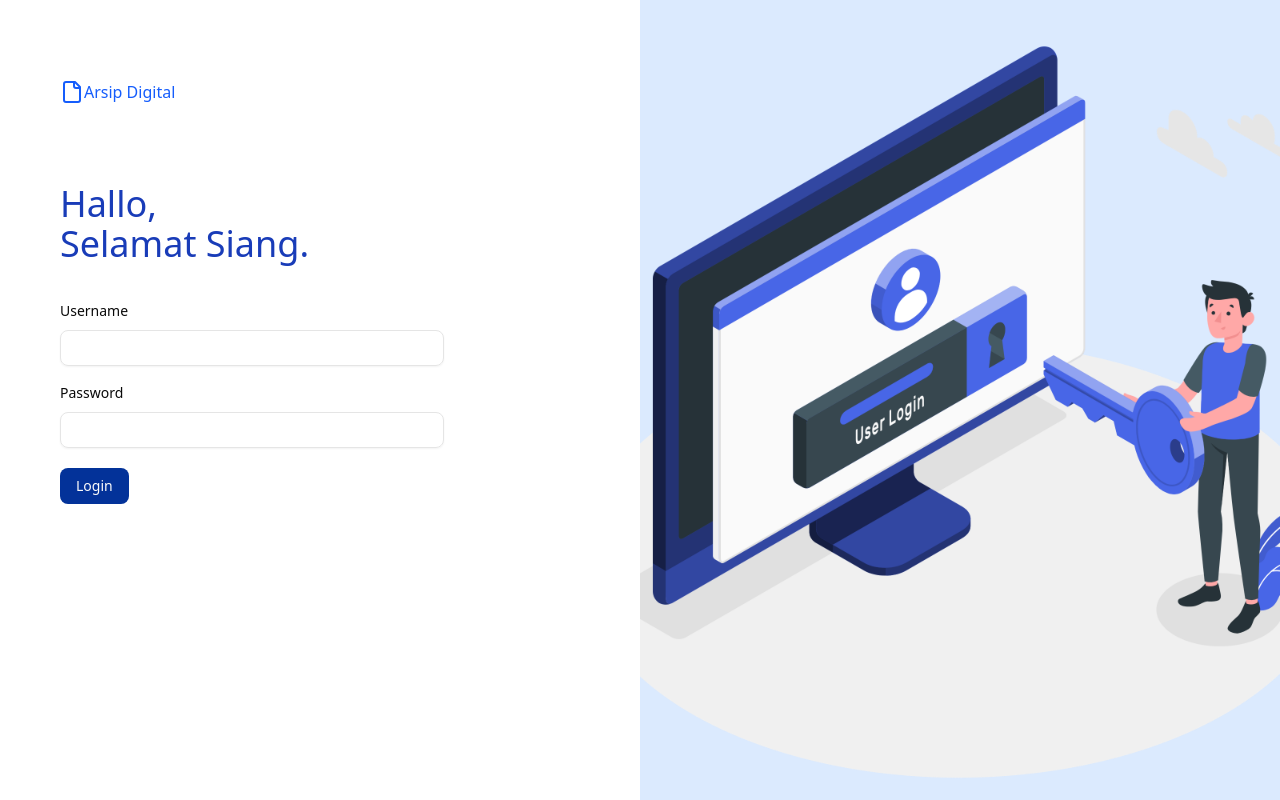
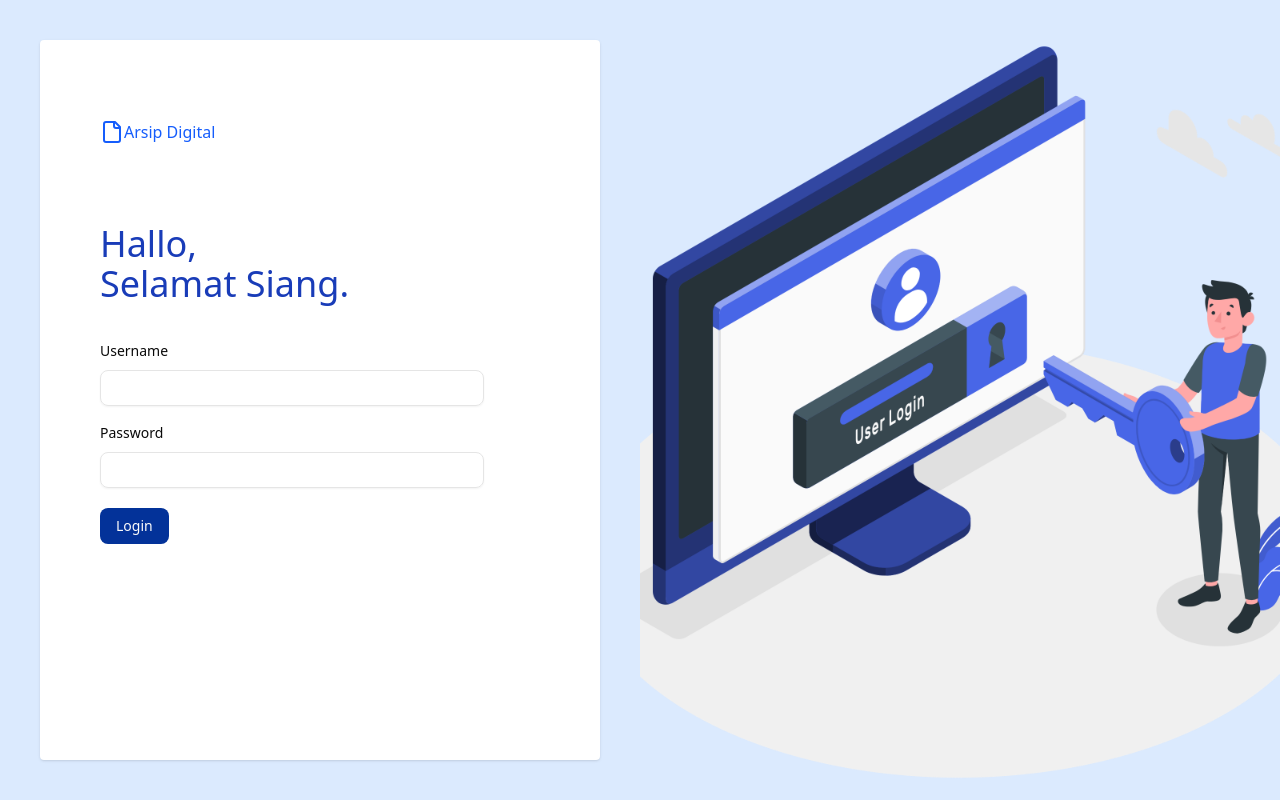
Before and after one commit to Fadli1009/fe-arsip, a React (Vite) app: page /login in a window 1280 px wide. Built offline with nearby package versions, Linux system fonts and the light colour scheme.

Commit message:
edit login

```diff
--- a/src/pages/Login.jsx
+++ b/src/pages/Login.jsx
@@ -28,7 +28,7 @@ const Login = () => {
         <>
             <div className="w-full bg-blue-100">
                 <div className="grid lg:grid-cols-2">
-                    <div className="pt-5 lg:pt-20 px-5 lg:px-15 bg-white">
+                    <div className="pt-5 lg:pt-20 px-5 lg:px-15 bg-white lg:m-10 rounded shadow">
                         <div className="flex mb-5 lg:mb-20 text-blue-600 font-medium">
                             <File />
                             Arsip Digital
```
